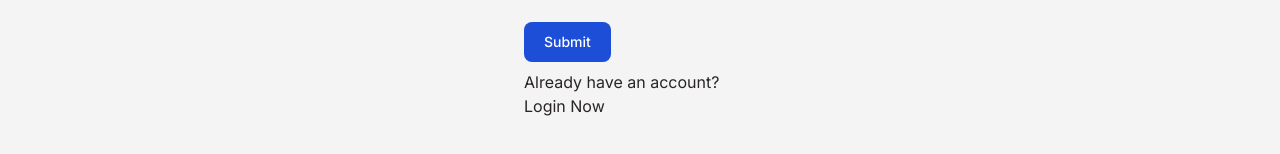
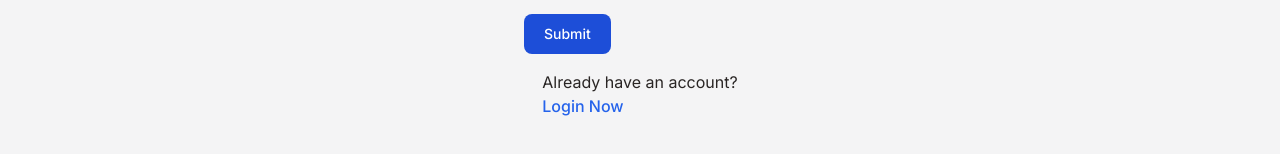
Before and after one commit to vimalsaraswat/cryptostats, a Next.js app: page /auth/register in a window 1280 px wide. Shown: the part 512-666 px from the top of the page. Built offline with nearby package versions, Linux system fonts and the light colour scheme; no server answers.

Commit message:
Update register component

```diff
--- a/app/auth/register/page.jsx
+++ b/app/auth/register/page.jsx
@@ -3,15 +3,14 @@
 import { useState } from "react";
 import { useRouter } from "next/navigation";
 import Link from "next/link";
-import Toast from "@/components/ui/Toast";
 import Loading from "@/components/loading";
+import { useToast } from "@/utils/ToastContext";
 
 export default function Register() {
   const router = useRouter();
+  const { addToast } = useToast();
 
   const [loading, setLoading] = useState(false);
-  const [errorMsg, setErrorMsg] = useState("");
-
   const [username, setUsername] = useState("");
   const [email, setEmail] = useState("");
   const [password, setPassword] = useState("");
@@ -37,13 +36,13 @@ export default function Register() {
       .finally(() => setLoading(false));
 
     if (response.ok) {
-      setUsername("");
-      setEmail("");
-      setPassword("");
-
+      addToast("success", "Account created Successfully!", 10);
       router.push("/auth/login");
     } else {
-      setErrorMsg(response.message);
+      addToast(
+        "error",
+        response?.message || "Something went wrong, please try again!"
+      );
     }
   };
 
@@ -115,18 +114,16 @@ export default function Register() {
             Submit
           </button>
         )}
-        <p className="flex flex-col my-2">
-          <span>Already have an account?</span>
-          <Link href={"/auth/login"}>Login Now</Link>
-        </p>
       </form>
-      {errorMsg && (
-        <Toast
-          type="error"
-          message={errorMsg}
-          onRemove={() => setErrorMsg("")}
-        />
-      )}
+      <p className="flex flex-col my-4">
+        <span>Already have an account?</span>
+        <Link
+          href={"/auth/login"}
+          className="font-medium text-blue-600 dark:text-blue-500 hover:underline"
+        >
+          Login Now
+        </Link>
+      </p>
     </>
   );
 }
```
